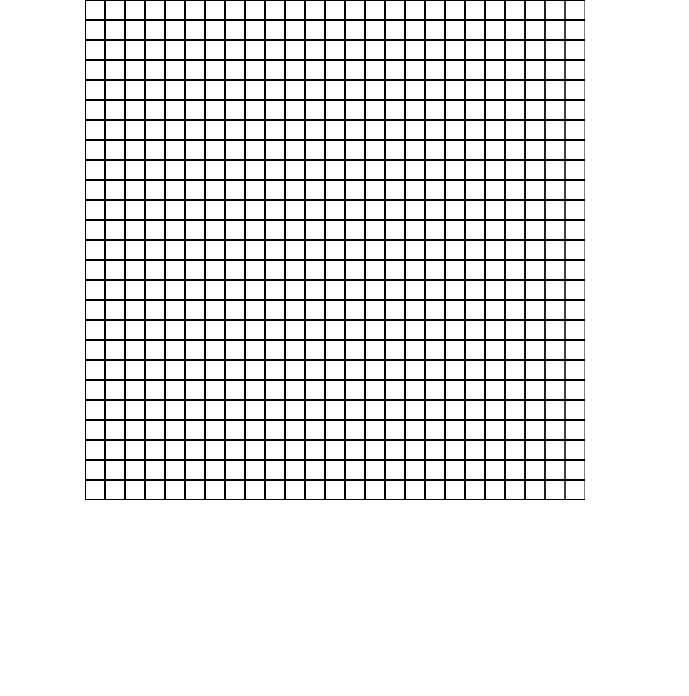
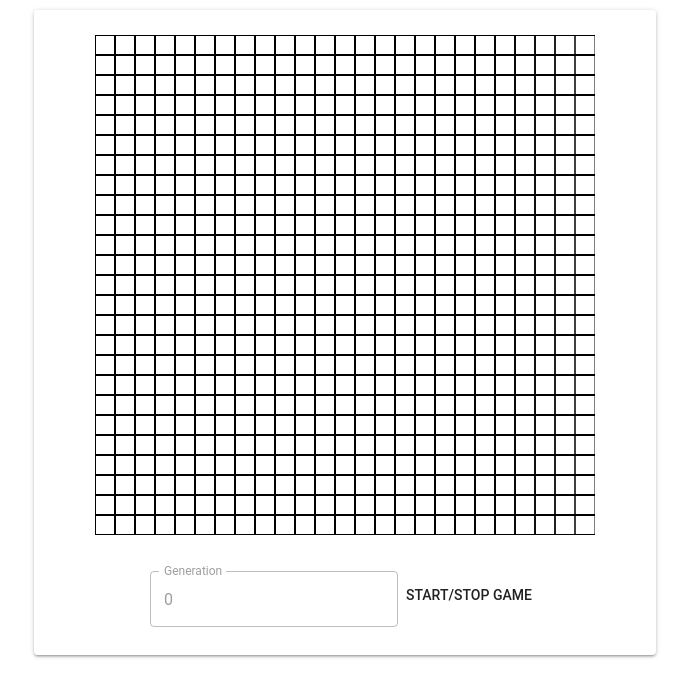
Before and after one commit to bloominstituteoftechnology/CS-Build-Week-1, a React (Create React App) app in the folder conway/: page / in a window 1280 px wide. Shown: the top 696 px of the page, without its empty margins (305-994 px from the left). Built offline with nearby package versions, Linux system fonts and the light colour scheme.

Commit message:
started lifeAlgorithm, retrieves all 8 neighbors and handles edges as if the ends of arrays are connected

```diff
--- a/conway/src/Components/Game/Game.jsx
+++ b/conway/src/Components/Game/Game.jsx
@@ -1,5 +1,8 @@
 import React, { Component } from 'react';
 import { withStyles } from '@material-ui/core/styles';
+import  TextField  from '@material-ui/core/TextField';
+import  Button  from '@material-ui/core/Button';
+import  IconButton  from '@material-ui/core/IconButton';
 
 //start drawing a grid with squareSizepx squares (starting at 0,0)
 
@@ -8,9 +11,19 @@ import { withStyles } from '@material-ui/core/styles';
 // const gridOdd = [TotalNodesX][TotalNodesY];
 
 const styles = {
-   gridContainer: {
-
+   gameContainer: {
+     display: 'flex',
+     justifyContent: 'center',
+     flexDirection: 'column',
+     alignItems: 'center',
+     width: '100%',
+     generation: 0,
    },
+   gameControls: {
+      marginTop: '20px',
+      display: 'flex',
+      justifyContent: 'center'
+   }
  };
 
 class Game extends Component {
@@ -20,10 +33,15 @@ class Game extends Component {
       this.state = {
          TotalNodesX: 0,
          TotalNodesY: 0,
-         curGrid: [],
-         gridEven: [],
+         curGrid: 'odd',
+         nextGrid: 'even',
+         Grids: {
+            odd: [],
+            even : [],
+         },
          isRunning: false,
-         squareSize : 20
+         squareSize : 20,
+
       }
       this.container = React.createRef();
    }
@@ -42,7 +60,7 @@ class Game extends Component {
       TotalNodesX = Math.round(Math.floor(TotalNodesX / this.state.squareSize));
       TotalNodesY = Math.round(Math.floor(TotalNodesY / this.state.squareSize));
 
-      const curGrid = [];
+      const gameGrid = [];
 
       let curX = 0;
       let curY = 0;
@@ -56,9 +74,12 @@ class Game extends Component {
             newArr.push({x: curX, y: curY, isAlive: false})
          }
 
-         curGrid.push(newArr)
+         gameGrid.push(newArr)
       }
-      this.setState({curGrid: curGrid, TotalNodesX: TotalNodesX, TotalNodesY: TotalNodesY})
+      const newGrids = this.state.Grids;
+      newGrids[this.state.curGrid] = gameGrid
+      newGrids[this.state.nextGrid] = Object.assign({}, gameGrid)
+      this.setState({Grids: newGrids, TotalNodesX, TotalNodesY})
       this.canvasApp()
    }
 
@@ -128,8 +149,10 @@ class Game extends Component {
           // xy+=10;
         }
 
+        if(this.state.isRunning) this.incrementGameLoop();
+
          // draw a box (each square is this.state.squareSizepx wide and )
-         this.state.curGrid.forEach((verticalArr, i) => {
+         this.state.Grids[this.state.curGrid].forEach((verticalArr, i) => {
             verticalArr.forEach((node, j) => {
                if(node.isAlive){
                   ctx.rect(node.x, node.y, this.state.squareSize,this.state.squareSize)
@@ -144,6 +167,78 @@ class Game extends Component {
       drawScreen();
     }
 
+    incrementGameLoop = () => {
+      const nextGrid = this.state.Grids[this.state.curGrid];
+      this.state.Grids[this.state.curGrid].forEach((verticalArr, i) => {
+         verticalArr.forEach((node, j) => {
+            if(node.isAlive){
+               this.lifeAlgorithm(nextGrid, i, j)
+            }
+
+         })
+      })
+    }
+
+   lifeAlgorithm = (grid, i , j) => {
+     //get for neighbors and run 4 rules of life
+      const getNeighbors = () => {
+        console.log(grid)
+         const neighborsObj = {};
+         const curNode = grid[i][j];
+
+         let curNeighbor = 1;
+         while(curNeighbor < 9){
+           let newI = i;
+           let newJ = j;
+            switch(curNeighbor){
+              case 1: newJ--;
+                      if(!grid[newI][newJ]) newJ = grid[newI].length - 1
+                      break;
+              case 2: newI++;
+                      if(!grid[newI]) newI = 0;
+                      newJ--;
+                      if(!grid[newI][newJ]) newJ = grid[newI].length - 1
+                      break;
+              case 3: newI++;
+                      if(!grid[newI]) newI = 0;
+                      break;
+              case 4: newI++;
+                      if(!grid[newI]) newI = 0;
+                      newJ++;
+                      if(!grid[newI][newJ]) newJ = 0;
+                      break;
+              case 5: newJ++;
+                      if(!grid[newI][newJ]) newJ = 0;
+                      break;
+              case 6: newI--;
+                      if(!grid[newI]) newI = grid.length - 1
+                      newJ++;
+                      if(!grid[newI][newJ]) newJ = 0;
+                      break;
+              case 7: newI--;
+                      if(!grid[newI]) newI = grid.length - 1
+                      break;
+              case 8: newI--;
+                      if(!grid[newI]) newI = grid.length - 1
+                      newJ--;
+                      if(!grid[newI][newJ]) newJ = grid[newI].length - 1
+            }
+
+            neighborsObj[curNeighbor] = grid[newI][newJ]
+
+           curNeighbor++;
+         }//end while
+
+         console.log(neighborsObj)
+         return neighborsObj;
+      }
+
+      const neighbors = getNeighbors();
+
+
+
+   }
+
     handleGridClick = event => {
       if(!this.state.isRunning){
 
@@ -155,12 +250,15 @@ class Game extends Component {
          const nodeNumberX = Math.floor(newX / this.state.squareSize)
          const nodeNumberY = Math.floor(newY / this.state.squareSize)
 
-         const curGrid = this.state.curGrid;
+         const Grids = this.state.Grids;
+         const curGrid = Grids[this.state.curGrid];
 
          if(curGrid[nodeNumberX] && curGrid[nodeNumberX][nodeNumberY]){
             curGrid[nodeNumberX][nodeNumberY].isAlive = !curGrid[nodeNumberX][nodeNumberY].isAlive
          }
 
+         Grids[this.state.curGrid] = curGrid;
+         this.setState({Grids})
          this.canvasApp()
        }
    }//end handleGridClick
@@ -171,11 +269,39 @@ class Game extends Component {
       }else console.log('wheelup')
    }
 
+   startStopGame = () => {
+      this.setState({ isRunning: !this.state.isRunning})
+   }
+
   render() {
      const {classes} = this.props
-    return (<div className={classes.gridContainer} ref={this.container}>
-         <canvas id="myCanvas" width={this.props.gridWidth} height={this.props.gridHeight} onClick={this.handleGridClick} onWheel={this.handleWheel} />
+      return (
+         <div className={classes.gameContainer} ref={this.container}>
+            <canvas id="myCanvas" width='0' height='0' onClick={this.handleGridClick} onWheel={this.handleWheel} />
             {this.canvasApp()}
+
+            <div className={classes.gameControls}>
+
+               <TextField
+                  disabled
+                  id="outlined-uncontrolled"
+                  label="Generation"
+                  defaultValue="0"
+                  // className={classes.TextField}
+                  margin="normal"
+                  variant="outlined"
+                  value={this.state.generation}
+               />
+
+               <Button onClick={this.startStopGame}
+               //FIX THIS: convert this to an IconButton with the MUI play/pause icon
+               >
+                  Start/Stop Game
+               </Button>
+
+
+            </div>
+
          </div>
     );
   }
--- a/conway/src/Components/Home/Home.jsx
+++ b/conway/src/Components/Home/Home.jsx
@@ -6,11 +6,19 @@ import {Grid,Card, Paper, CardContent, CardHeader, Typography} from '@material-u
 
 const styles = {
    homeContainer: {
+      margin: '10px',
+      display: 'flex',
+      justifyContent: 'center',
+   },
 
+   gridCard:{
+      padding: '20px',
+      paddingTop: '25px'
    },
-   gridCard:{
-      height: '500px',
-      width: '500px'
+
+   gameGridItem: {
+      minWidth: '540px',
+      maxWidth: '630px'
    }
  };
 
@@ -20,13 +28,16 @@ class Home extends Component {
     return (
       <Grid className={classes.homeContainer} container>
          <Grid item xs={12} id="toprow">
-            <Grid container spacing={16} justify="center">
-               <Grid item xs={8} sm={5}>
-                  {/* <Card className={classes.gridCard} > */}
+            <Grid container spacing={8} justify="center">
+               <Grid item xs={9} className={classes.gameGridItem} >
+                  <Paper className={classes.gridCard} >
                      <Game gridHeight={classes.gridCard.height} gridWidth={classes.gridCard.width}/>
-                  {/* </Card> */}
+                  </Paper>
                </Grid>
             </Grid>
+         </Grid>
+         <Grid item xs={12} id="bottomrow">
+
          </Grid>
       </Grid>
     );
```
